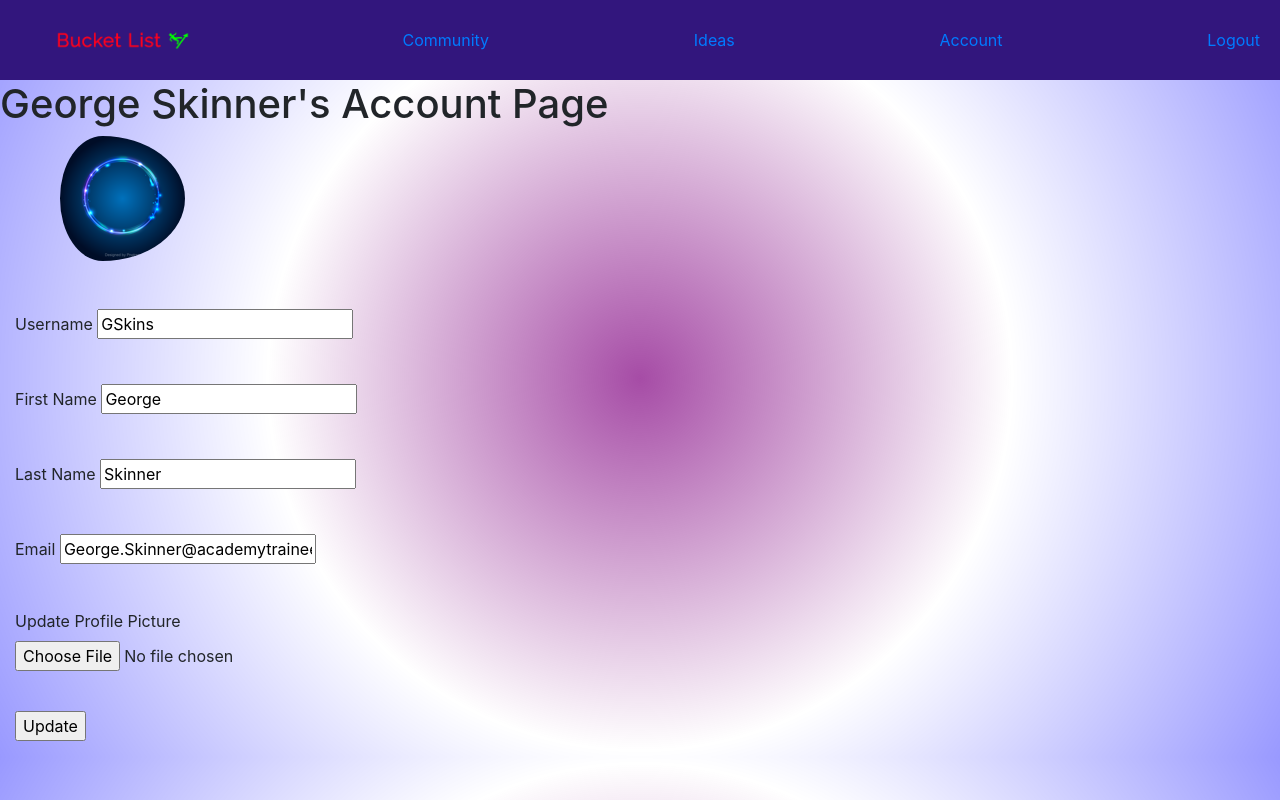
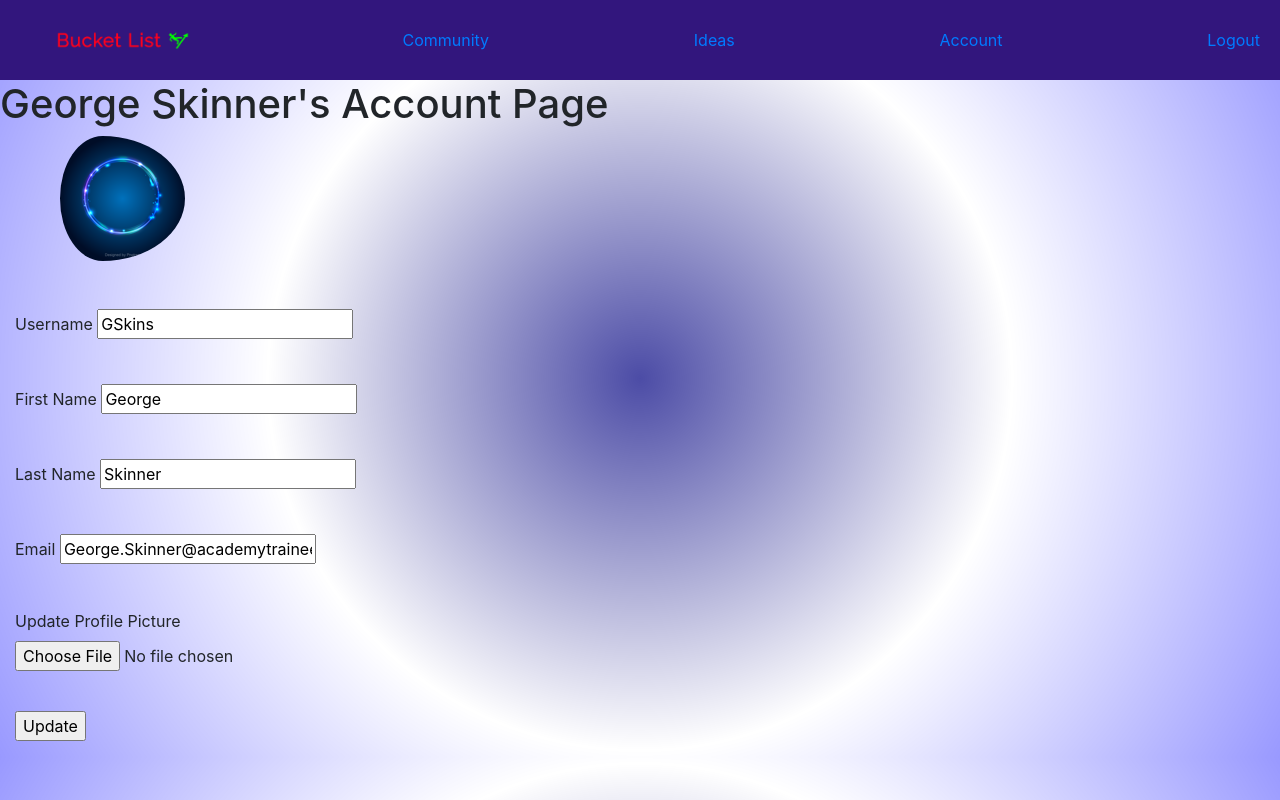
Before and after one commit to GSkins/IndividualProject, a Flask app: page /account in a window 1280 px wide. Run offline with Flask 2, Linux system fonts and the light colour scheme; a user stored in the database is signed in; some libraries are stand-ins or nearby versions.

Commit message:
Update layout.html

```diff
--- a/flaskblog/application/templates/layout.html
+++ b/flaskblog/application/templates/layout.html
@@ -18,7 +18,7 @@
 
 	<title>{{ title }} - Page</title>
 </head>
-<body style="background-image: repeating-radial-gradient(circle, rgba(128,0,128,0.7), rgba(0,0,0,0), rgba(0,0,255,0.4))">
+<body style="background-image: repeating-radial-gradient(circle, rgba(0,0,128,0.7), rgba(0,0,0,0), rgba(0,0,255,0.4))">
 	<div class="navbar navbar-light sticky-top" style="background-color: #32167d; padding: 20px">
 		{% if current_user.is_authenticated %}
 			<a href="{{ url_for('my_bucket_list') }}"><img src="{{url_for('static', filename='bucketlist1.png') }}" height="40px"></a>
```
